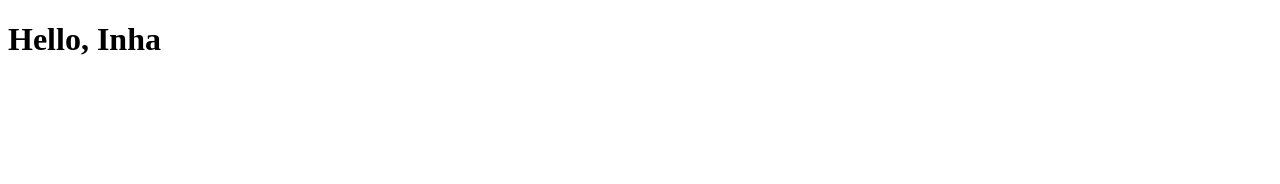
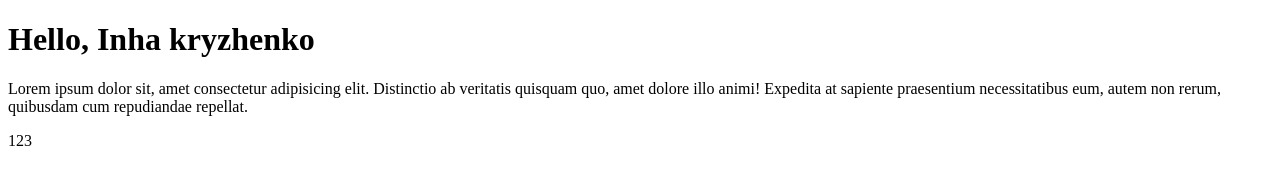
Before and after one commit to InhaKr/test4, a plain HTML site: page index.html in a window 1280 px wide. Drawn offline with Linux system fonts and the light colour scheme.

Commit message:
update h1

```diff
--- a/index.html
+++ b/index.html
@@ -6,7 +6,9 @@
   <title>test4</title>
 </head>
 <body>
-  <h1>Hello, Inha</h1>
+  <h1>Hello, Inha kryzhenko</h1>
+  <p>Lorem ipsum dolor sit, amet consectetur adipisicing elit. Distinctio ab veritatis quisquam quo, amet dolore illo animi! Expedita at sapiente praesentium necessitatibus eum, autem non rerum, quibusdam cum repudiandae repellat.</p>
+  <div class="ghg">123</div>
 
 </body>
 </html>
```
